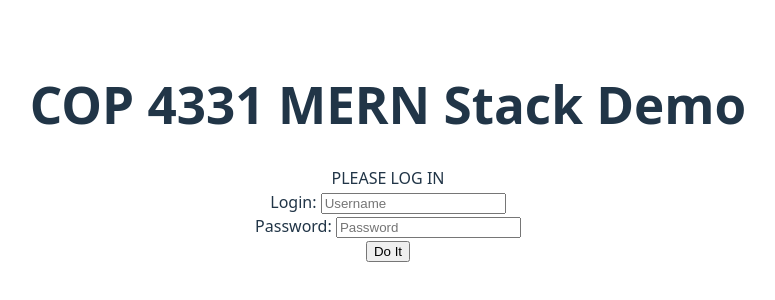
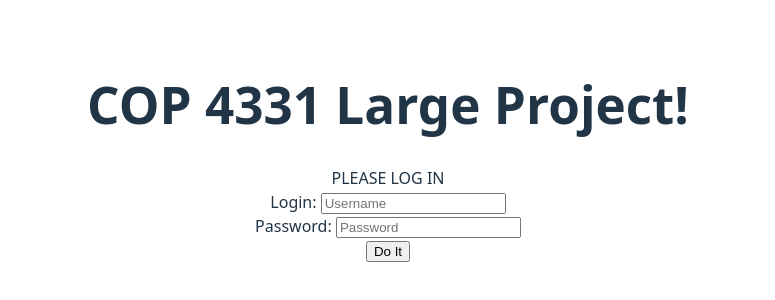
Before and after one commit to LogicalMemory/Group11LargeProject, a React app in the folder frontend/: page / in a window 1280 px wide. Shown: the part 248-548 px from the top of the page, without its empty margins (252-1027 px from the left). Built offline with nearby package versions, Linux system fonts and the light colour scheme; the HTML template or start-up script is replaced by a standard one.

Commit message:
Testing CI/CD

```diff
--- a/frontend/src/components/PageTitle.tsx
+++ b/frontend/src/components/PageTitle.tsx
@@ -1,7 +1,7 @@
 function PageTitle()
 {
  return(
- <h1 id="title">COP 4331 MERN Stack Demo</h1>
+ <h1 id="title">COP 4331 Large Project!</h1>
  );
 };
 export default PageTitle;
```
